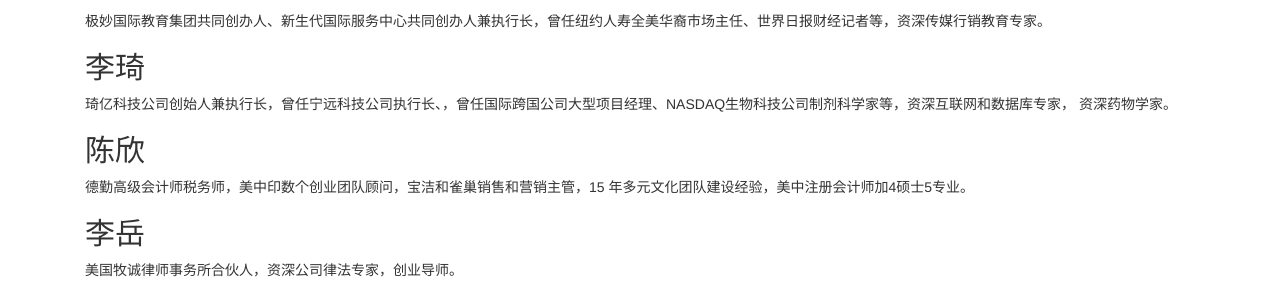
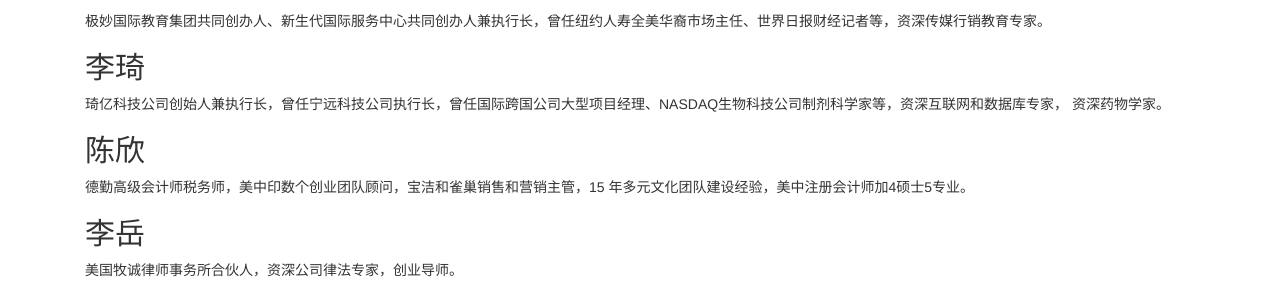
Before and after one commit to xiaochuan-zhang/ibeehub.github.io, a Jekyll site: the page built from founders.md, in a window 1280 px wide and 1052 px high. Shown: the part 202-489 px from the top of the window. Built offline with Jekyll 4.4.1, drawn with Linux system fonts in a browser that asks for light colours; Markdown is read by kramdown in place of the engine named in the settings.

```diff
--- a/founders.md
+++ b/founders.md
@@ -8,7 +8,7 @@ title: 创始和执行团队
 极妙国际教育集团共同创办人、新生代国际服务中心共同创办人兼执行长，曾任纽约人寿全美华裔市场主任、世界日报财经记者等，资深传媒行销教育专家。
 
 ## 李琦
-琦亿科技公司创始人兼执行长，曾任宁远科技公司执行长、，曾任国际跨国公司大型项目经理、NASDAQ生物科技公司制剂科学家等，资深互联网和数据库专家， 资深药物学家。
+琦亿科技公司创始人兼执行长，曾任宁远科技公司执行长，曾任国际跨国公司大型项目经理、NASDAQ生物科技公司制剂科学家等，资深互联网和数据库专家， 资深药物学家。
 
 ## 陈欣
 德勤高级会计师税务师，美中印数个创业团队顾问，宝洁和雀巢销售和营销主管，15 年多元文化团队建设经验，美中注册会计师加4硕士5专业。
```
